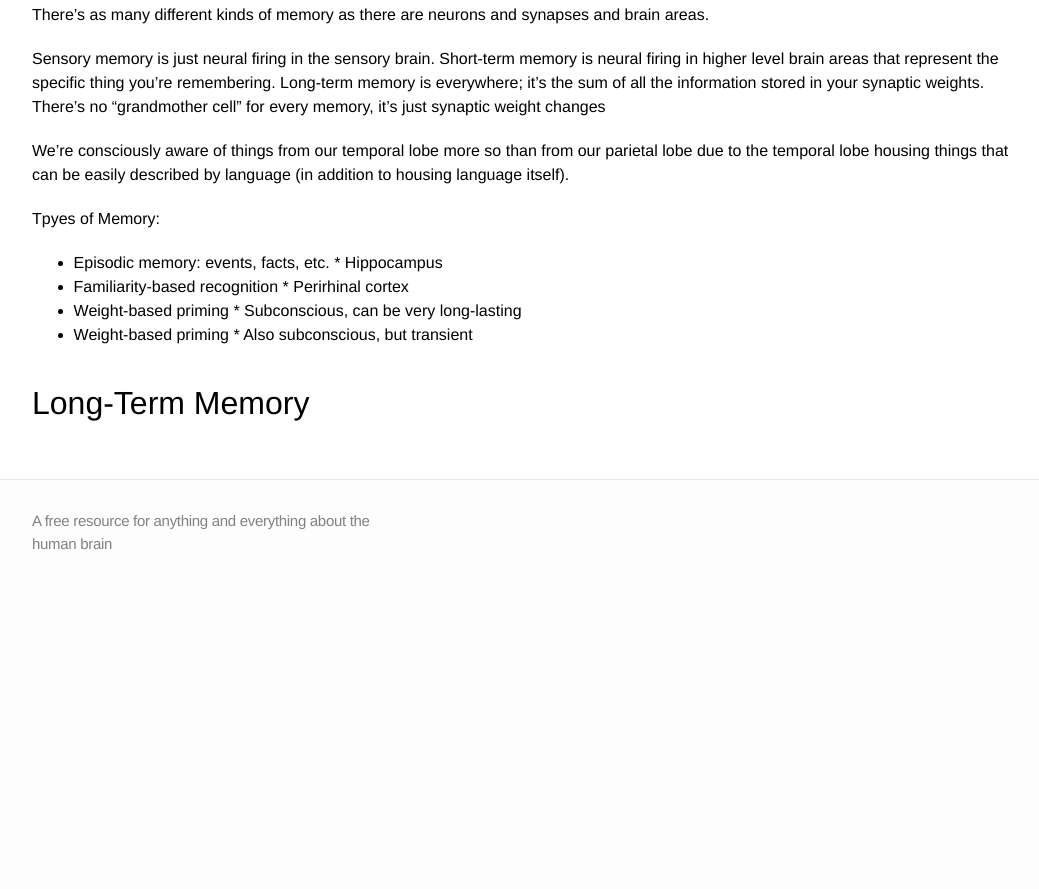
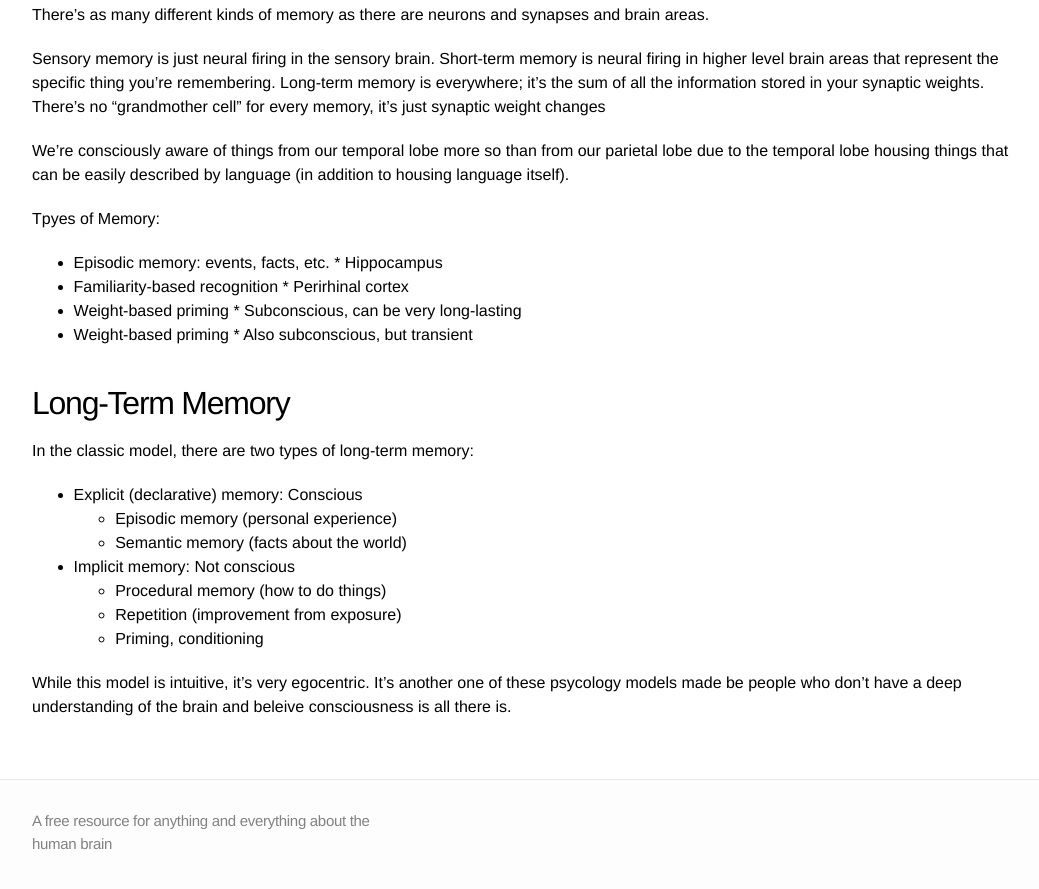
Before and after one commit to mdelsole/brain-nexus, a Jekyll site: the page built from computational-neuroscience/Memory/index.markdown, in a window 1280 px wide and 900 px high, scrolled down 1098 px. Shown: the top 889 px of the window, without its empty margins (108-1147 px from the left). Built offline with Jekyll 4.4.1, drawn with Linux system fonts in a browser that asks for light colours; before the commit the page ends 1698 px from its top, so only the background shows below that.

Commit message:
long term memory

```diff
--- a/computational-neuroscience/Memory/index.markdown
+++ b/computational-neuroscience/Memory/index.markdown
@@ -59,4 +59,16 @@ Tpyes of Memory:
 * Weight-based priming
       * Also subconscious, but transient
 
-# Long-Term Memory
+## Long-Term Memory
+
+In the classic model, there are two types of long-term memory:
+
+* Explicit (declarative)  memory: Conscious
+   * Episodic memory (personal experience)
+   * Semantic memory (facts about the world)
+* Implicit memory: Not conscious
+   * Procedural memory (how to do things)
+   * Repetition (improvement from exposure)
+   * Priming, conditioning
+
+While this model is intuitive, it's very egocentric. It's another one of these psycology models made be people who don't have a deep understanding of the brain and beleive consciousness is all there is.
```
